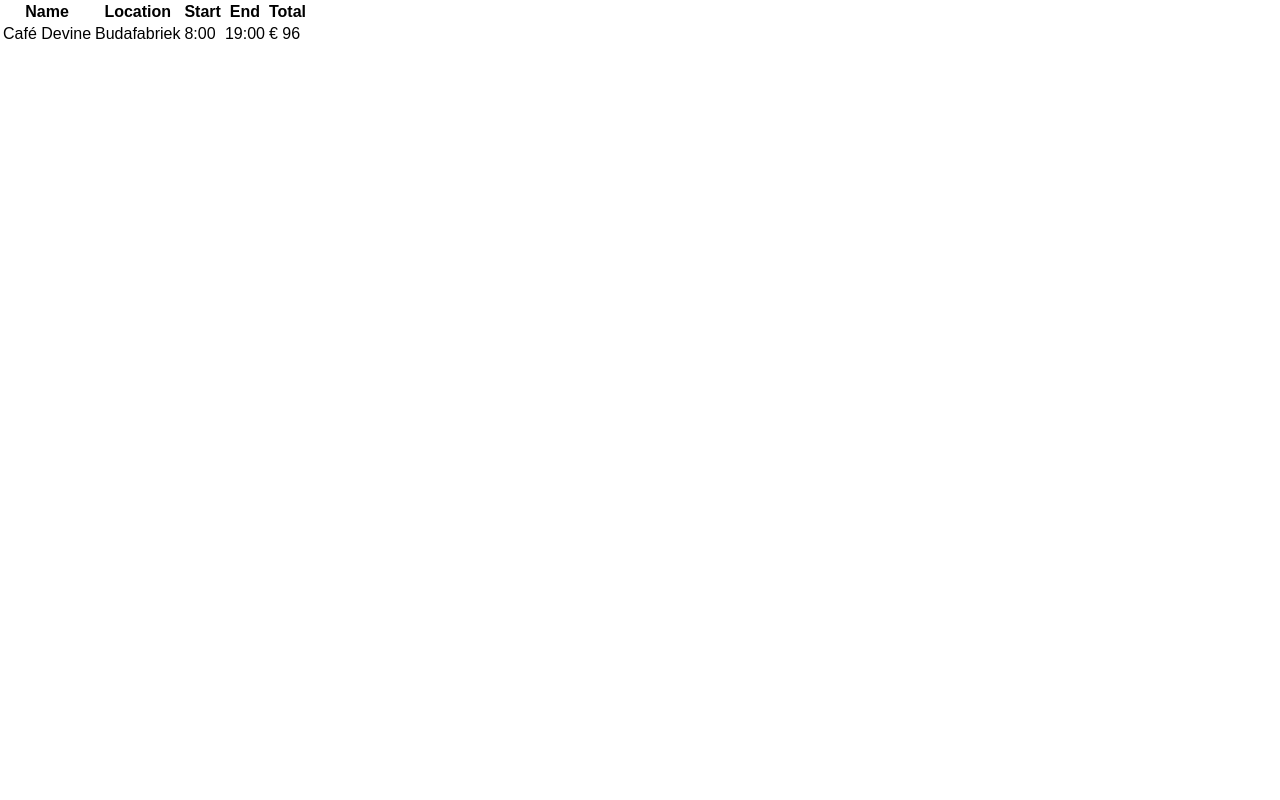
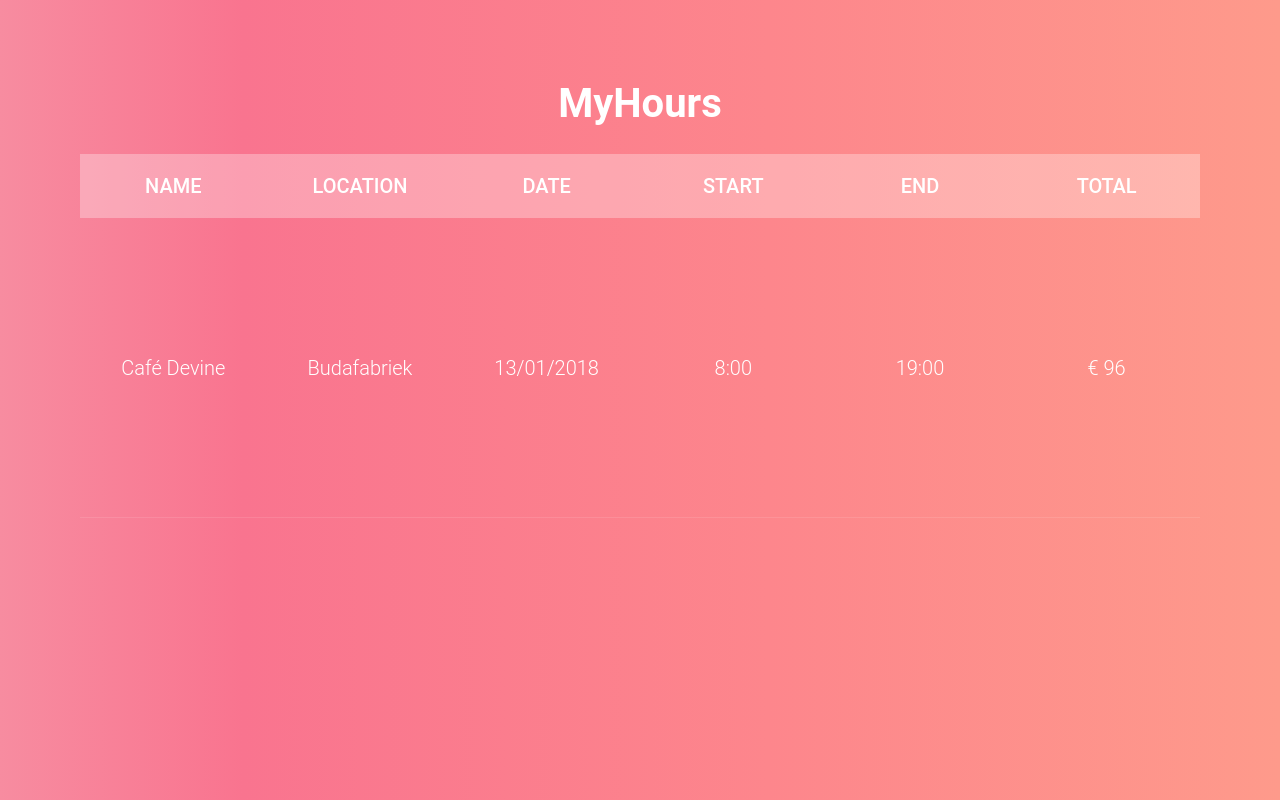
Before and after one commit to YvesRijckaert/WAD-Opdracht, a React (Create React App) app in the folder app/: page / in a window 1280 px wide. Built offline with nearby package versions, Linux system fonts and the light colour scheme.

Commit message:
Added styling + changed manifest

```diff
--- a/app/public/index.html
+++ b/app/public/index.html
@@ -3,8 +3,9 @@
   <head>
     <meta charset="utf-8">
     <meta name="viewport" content="width=device-width, initial-scale=1, shrink-to-fit=no">
-    <meta name="theme-color" content="#000000">
+    <meta name="theme-color" content="#fb898e">
     <link rel="manifest" href="%PUBLIC_URL%/manifest.json">
+    <link rel="stylesheet" href="%PUBLIC_URL%/style.css">
     <link rel="shortcut icon" href="%PUBLIC_URL%/favicon.ico">
     <title>React App</title>
   </head>
@@ -12,6 +13,7 @@
     <noscript>
       You need to enable JavaScript to run this app.
     </noscript>
+    <h1 class="title">MyHours</h1>
     <div id="root"></div>
   </body>
 </html>
--- /dev/null
+++ b/app/public/style.css
@@ -0,0 +1,3 @@
+.title {
+    text-align: center;
+}
--- a/app/src/App.css
+++ b/app/src/App.css
@@ -1 +1,3 @@
 /* CSS voor de web app */
+.App {
+  }
--- a/app/src/App.js
+++ b/app/src/App.js
@@ -9,6 +9,7 @@ class App extends Component {
         <HourObject
           name="Café Devine"
           location="Budafabriek"
+          date="13/01/2018"
           startHour="8:00"
           endHour="19:00"
           total="€ 96"
--- a/app/src/HourObject.jsx
+++ b/app/src/HourObject.jsx
@@ -1,4 +1,6 @@
 import React, { Component } from "react";
+import "./Table.css";
+
 
 class HourObject extends Component {
   constructor(props) {
@@ -11,7 +13,7 @@ class HourObject extends Component {
   };
 
   render = () => {
-    const { name, location, startHour, endHour, total } = this.props;
+    const { name, location, date, startHour, endHour, total } = this.props;
     const { clicked } = this.state;
     return (
       <table className="hourItems">
@@ -19,6 +21,7 @@ class HourObject extends Component {
           <tr>
             <th>Name</th>
             <th>Location</th>
+            <th>Date</th>
             <th>Start</th>
             <th>End</th>
             <th>Total</th>
@@ -31,6 +34,7 @@ class HourObject extends Component {
         >
           <td>{name}</td>
           <td>{location}</td>
+          <td>{date}</td>
           <td>{startHour}</td>
           <td>{endHour}</td>
           <td>{total}</td>
--- /dev/null
+++ b/app/src/Table.css
@@ -0,0 +1,35 @@
+table {
+  width: 100%;
+  table-layout: fixed;
+  border-collapse: collapse;
+}
+
+thead {
+  background-color: rgba(255, 255, 255, 0.3);
+}
+
+th {
+  padding: 20px 15px;
+  font-weight: 500;
+  color: #fff;
+  text-transform: uppercase;
+}
+
+tbody {
+  height: 300px;
+  overflow-x: auto;
+  margin-top: 0px;
+}
+
+td {
+  padding: 15px;
+  text-align: center;
+  vertical-align: middle;
+  font-weight: 300;
+  color: #fff;
+  border-bottom: solid 1px rgba(255, 255, 255, 0.1);
+}
+
+.clicked {
+    background-color: rgba(255, 255, 255, 0.3);
+}
--- a/app/src/index.css
+++ b/app/src/index.css
@@ -1,5 +1,7 @@
 body {
-  margin: 0;
-  padding: 0;
-  font-family: sans-serif;
+  margin: 5rem;
+  background-image: linear-gradient(to right, #f78ca0 0%, #f9748f 19%, #fd868c 60%, #fe9a8b 100%);
+  font-family: "Roboto", sans-serif;
+  font-size: 2.5vmin;
+  color: white;
 }
```
Also changed, not shown: app/public/manifest.json.
